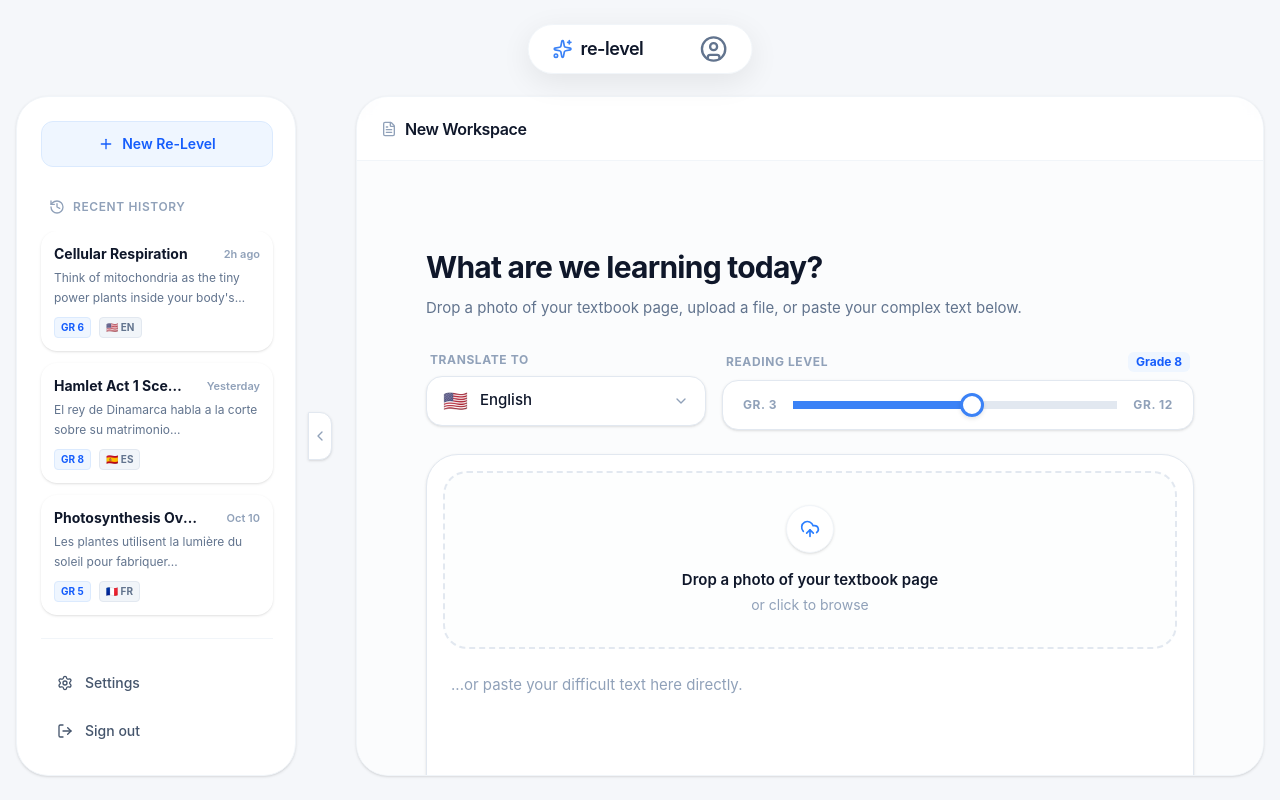
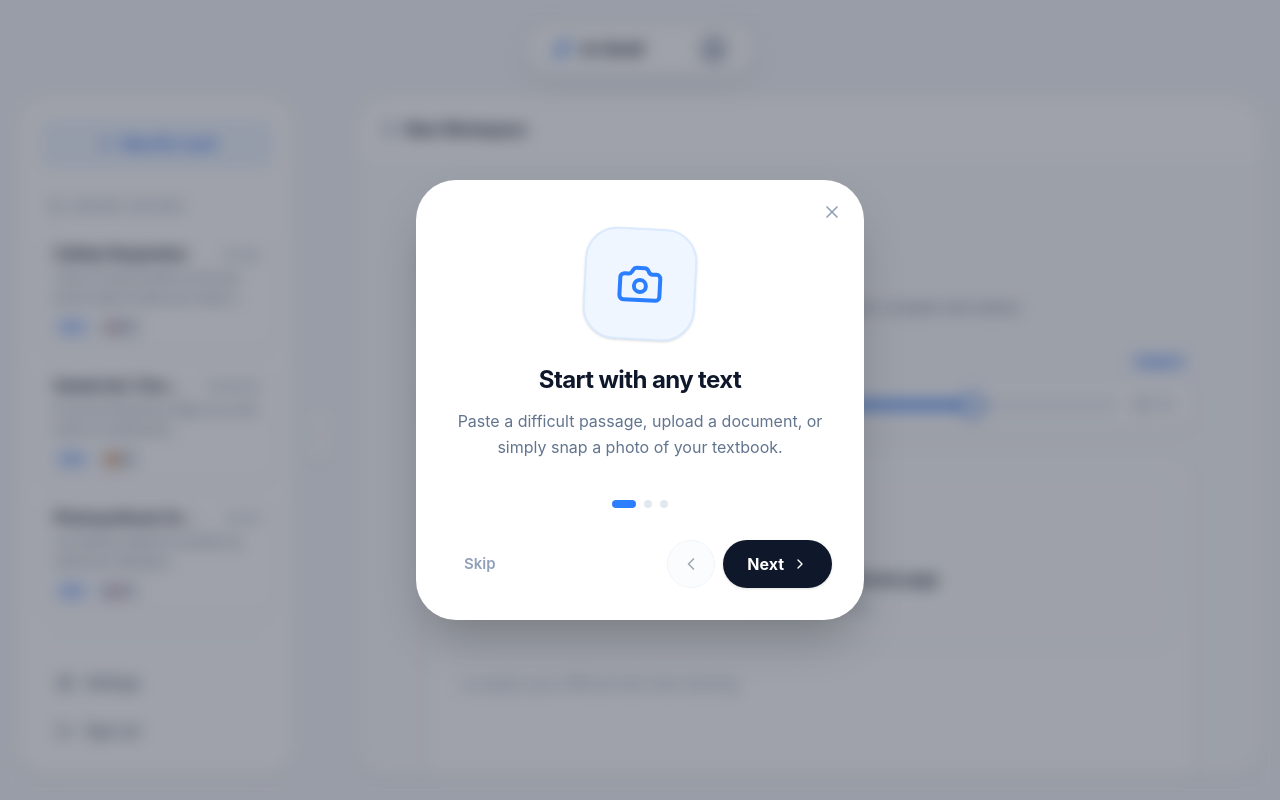
Before and after one commit to bhaveshpatil093/re-level, a React (Vite) app: page /app in a window 1280 px wide. Built offline with nearby package versions, Linux system fonts and the light colour scheme.

Commit message:
Add first-visit onboarding modal carousel

```diff
--- /dev/null
+++ b/src/components/OnboardingModal.jsx
@@ -0,0 +1,139 @@
+import React, { useState } from 'react';
+import { motion, AnimatePresence } from 'framer-motion';
+import { Camera, Settings2, Sparkles, X, ChevronRight, ChevronLeft } from 'lucide-react';
+
+const SLIDES = [
+  {
+    id: 1,
+    title: "Start with any text",
+    description: "Paste a difficult passage, upload a document, or simply snap a photo of your textbook.",
+    icon: <Camera className="w-12 h-12 text-blue-500" />,
+    color: "bg-blue-50",
+    border: "border-blue-100"
+  },
+  {
+    id: 2,
+    title: "Choose your level",
+    description: "Select your exact reading level (Grade 3 to 12) and pick a language to translate the text into.",
+    icon: <Settings2 className="w-12 h-12 text-teal-500" />,
+    color: "bg-teal-50",
+    border: "border-teal-100"
+  },
+  {
+    id: 3,
+    title: "Read, hear, or re-ask",
+    description: "Get a perfectly re-leveled explanation. Listen to it out loud, or ask us to explain it a different way!",
+    icon: <Sparkles className="w-12 h-12 text-amber-500" />,
+    color: "bg-amber-50",
+    border: "border-amber-100"
+  }
+];
+
+export function OnboardingModal({ isOpen, onClose }) {
+  const [currentSlide, setCurrentSlide] = useState(0);
+
+  if (!isOpen) return null;
+
+  const nextSlide = () => {
+    if (currentSlide < SLIDES.length - 1) {
+      setCurrentSlide(prev => prev + 1);
+    } else {
+      onClose();
+    }
+  };
+
+  const prevSlide = () => {
+    if (currentSlide > 0) setCurrentSlide(prev => prev - 1);
+  };
+
+  return (
+    <div className="fixed inset-0 z-50 flex items-center justify-center p-4">
+      {/* Backdrop */}
+      <motion.div
+        initial={{ opacity: 0 }}
+        animate={{ opacity: 1 }}
+        exit={{ opacity: 0 }}
+        className="absolute inset-0 bg-slate-900/40 backdrop-blur-sm"
+        onClick={onClose}
+      />
+
+      {/* Modal */}
+      <motion.div
+        initial={{ opacity: 0, scale: 0.95, y: 20 }}
+        animate={{ opacity: 1, scale: 1, y: 0 }}
+        exit={{ opacity: 0, scale: 0.95, y: 20 }}
+        className="relative w-full max-w-md bg-white rounded-[2.5rem] shadow-2xl overflow-hidden z-10"
+      >
+        <button
+          onClick={onClose}
+          className="absolute top-4 right-4 w-8 h-8 flex items-center justify-center text-slate-400 hover:text-slate-600 hover:bg-slate-100 rounded-full transition-colors z-20"
+        >
+          <X className="w-5 h-5" />
+        </button>
+
+        <div className="p-8 pb-6">
+          <AnimatePresence mode="wait">
+            <motion.div
+              key={currentSlide}
+              initial={{ opacity: 0, x: 20 }}
+              animate={{ opacity: 1, x: 0 }}
+              exit={{ opacity: 0, x: -20 }}
+              transition={{ duration: 0.2 }}
+              className="flex flex-col items-center text-center mt-4"
+            >
+              <div className={`w-28 h-28 ${SLIDES[currentSlide].color} ${SLIDES[currentSlide].border} border-2 rounded-[2rem] flex items-center justify-center mb-6 shadow-sm rotate-3 transition-colors`}>
+                {SLIDES[currentSlide].icon}
+              </div>
+
+              <h3 className="text-2xl font-bold text-navy mb-3">{SLIDES[currentSlide].title}</h3>
+              <p className="text-slate-500 leading-relaxed px-2">
+                {SLIDES[currentSlide].description}
+              </p>
+            </motion.div>
+          </AnimatePresence>
+        </div>
+
+        {/* Footer / Controls */}
+        <div className="px-8 pb-8 pt-4 flex flex-col gap-6">
+          {/* Dots */}
+          <div className="flex justify-center gap-2">
+            {SLIDES.map((_, idx) => (
+              <button
+                key={idx}
+                onClick={() => setCurrentSlide(idx)}
+                className={`h-2 rounded-full transition-all duration-300 ${idx === currentSlide ? 'w-6 bg-blue-500' : 'w-2 bg-slate-200 hover:bg-slate-300'}`}
+                aria-label={`Go to slide ${idx + 1}`}
+              />
+            ))}
+          </div>
+
+          {/* Buttons */}
+          <div className="flex items-center justify-between mt-2">
+            <button
+              onClick={onClose}
+              className="text-slate-400 hover:text-slate-600 font-semibold text-[15px] px-4 py-2 transition-colors"
+            >
+              Skip
+            </button>
+            <div className="flex gap-2">
+              <button
+                onClick={prevSlide}
+                disabled={currentSlide === 0}
+                className="w-12 h-12 flex items-center justify-center rounded-full bg-slate-50 text-slate-600 border border-slate-200 hover:bg-slate-100 disabled:opacity-50 disabled:cursor-not-allowed transition-colors"
+              >
+                <ChevronLeft className="w-5 h-5" />
+              </button>
+              <button
+                onClick={nextSlide}
+                className="px-6 h-12 flex items-center justify-center gap-2 rounded-full bg-navy text-white font-bold hover:bg-slate-800 shadow-sm transition-all active:scale-95"
+              >
+                {currentSlide === SLIDES.length - 1 ? 'Get Started' : 'Next'}
+                {currentSlide !== SLIDES.length - 1 && <ChevronRight className="w-4 h-4" />}
+              </button>
+            </div>
+          </div>
+        </div>
+      </motion.div>
+    </div>
+  );
+}
--- a/src/pages/AppPage.jsx
+++ b/src/pages/AppPage.jsx
@@ -1,5 +1,6 @@
 import React, { useState, useEffect, useRef } from 'react';
 import { Navbar } from '../components/Navbar';
+import { OnboardingModal } from '../components/OnboardingModal';
 import { History, Plus, ChevronLeft, ChevronRight, FileText, Settings, LogOut, UploadCloud, Image as ImageIcon, X, Sparkles, ChevronDown, Search, RefreshCw, Play, Pause, Trash2, AlertCircle } from 'lucide-react';
 import { motion, AnimatePresence } from 'framer-motion';
 
@@ -19,10 +20,12 @@ const LANGUAGES = [
 ];
 
 export default function AppPage() {
+  // Core states
   const [sidebarOpen, setSidebarOpen] = useState(true);
   const [uploadedImage, setUploadedImage] = useState(null);
   const [inputText, setInputText] = useState("");
   const [isDragging, setIsDragging] = useState(false);
+  const [showOnboarding, setShowOnboarding] = useState(true);
 
   // Controls state
   const [selectedLang, setSelectedLang] = useState(LANGUAGES[0]);
@@ -658,6 +661,13 @@ export default function AppPage() {
         </div>
 
       </div>
+
+      {/* Onboarding Modal */}
+      <AnimatePresence>
+        {showOnboarding && (
+          <OnboardingModal isOpen={showOnboarding} onClose={() => setShowOnboarding(false)} />
+        )}
+      </AnimatePresence>
     </div>
   );
 }
```
